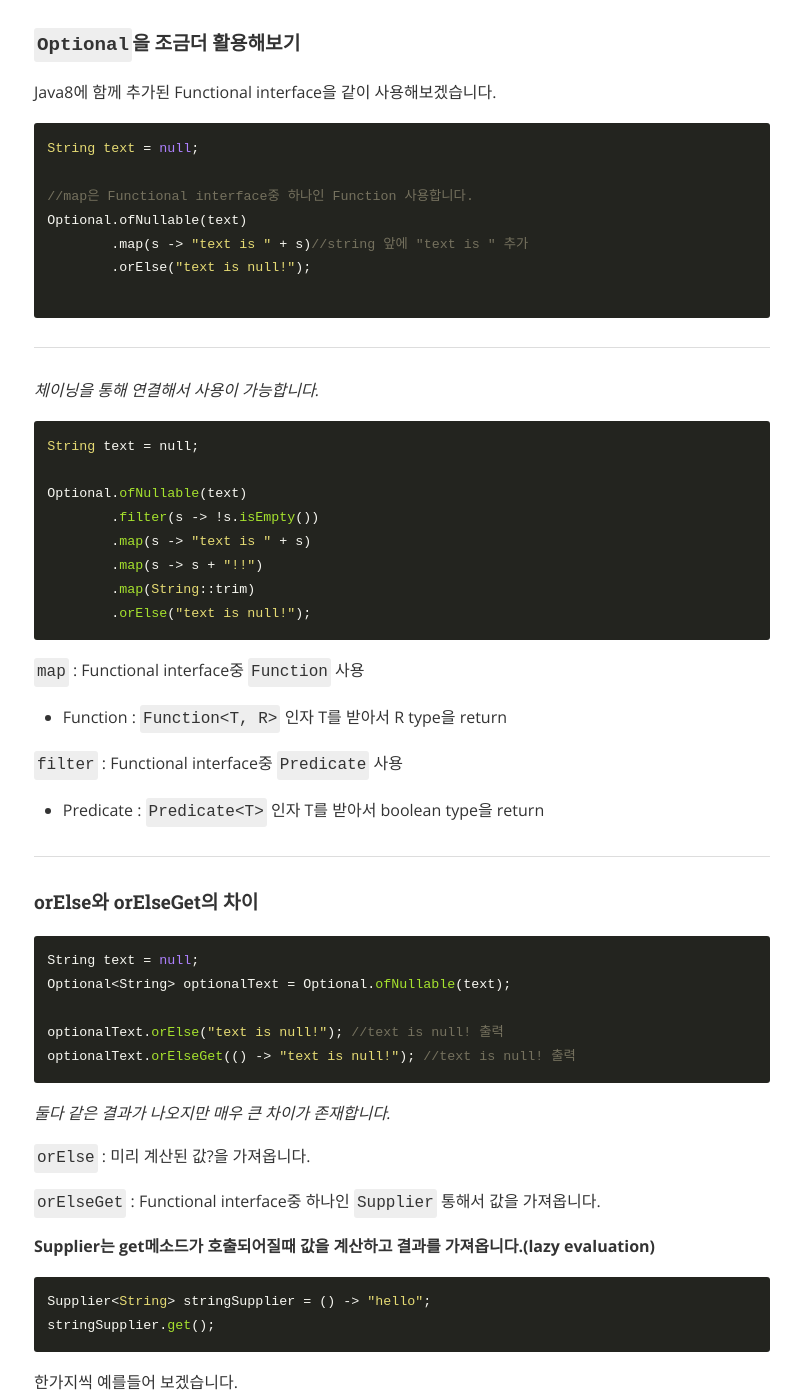
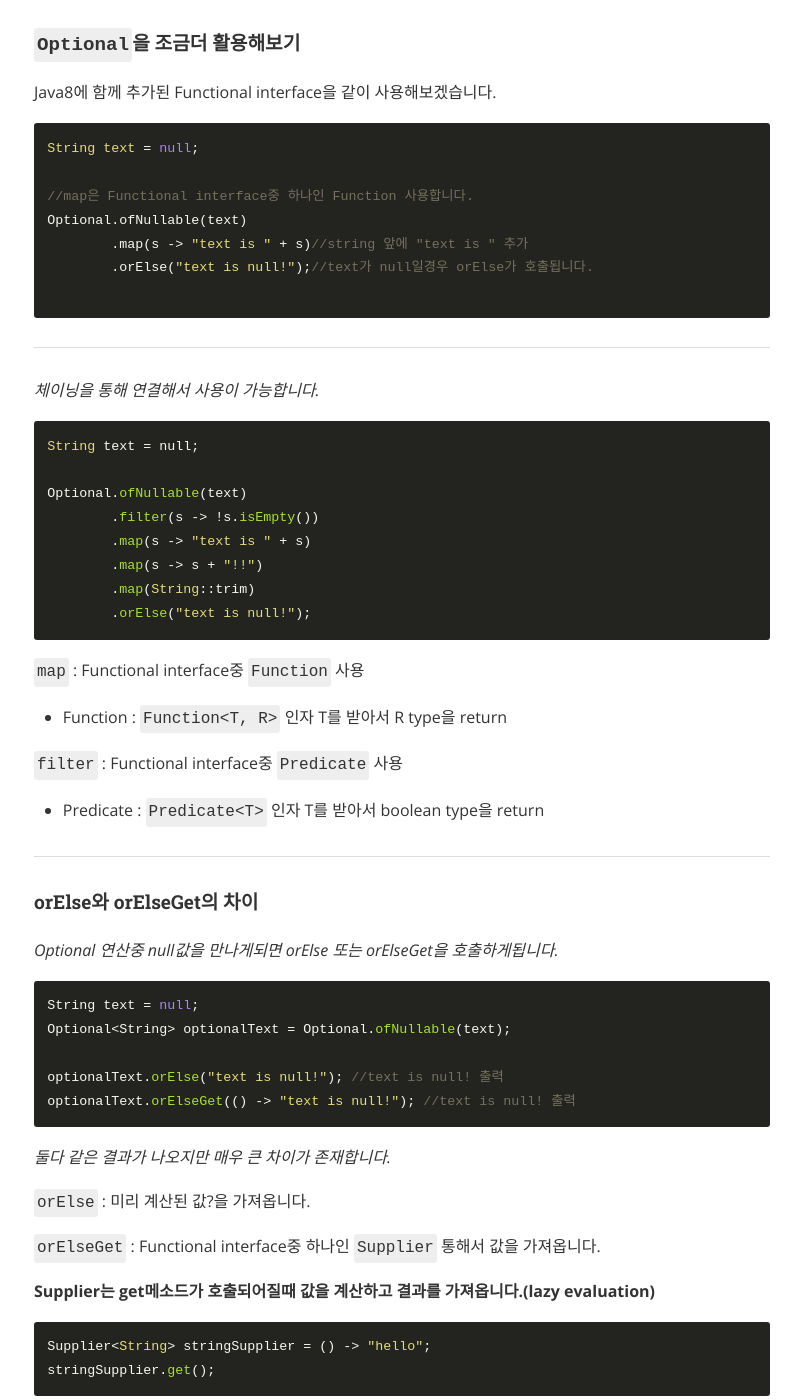
Before and after one commit to tries1/tries1.github.io, a Jekyll site: the page built from _posts/java/2019-07-31-java8_optional.md, in a window 1280 px wide and 1400 px high, scrolled down 1877 px. Shown: the whole window, without its empty margins (238-1039 px from the left). Built offline with Jekyll 4.4.1, drawn with Linux system fonts in a browser that asks for light colours; nearby versions of some CDN libraries.

Commit message:
내용 추가

````diff
--- a/_posts/java/2019-07-31-java8_optional.md
+++ b/_posts/java/2019-07-31-java8_optional.md
@@ -67,7 +67,7 @@ String text = null;
 //map은 Functional interface중 하나인 Function 사용합니다.
 Optional.ofNullable(text)
         .map(s -> "text is " + s)//string 앞에 "text is " 추가
-        .orElse("text is null!");
+        .orElse("text is null!");//text가 null일경우 orElse가 호출됩니다.
 
 ```
 
@@ -93,6 +93,8 @@ Optional.ofNullable(text)
 ---
 
 #### orElse와 orElseGet의 차이
+
+*Optional 연산중 null값을 만나게되면 orElse 또는 orElseGet을 호출하게됩니다.*
 
 ```java
 String text = null;
````
